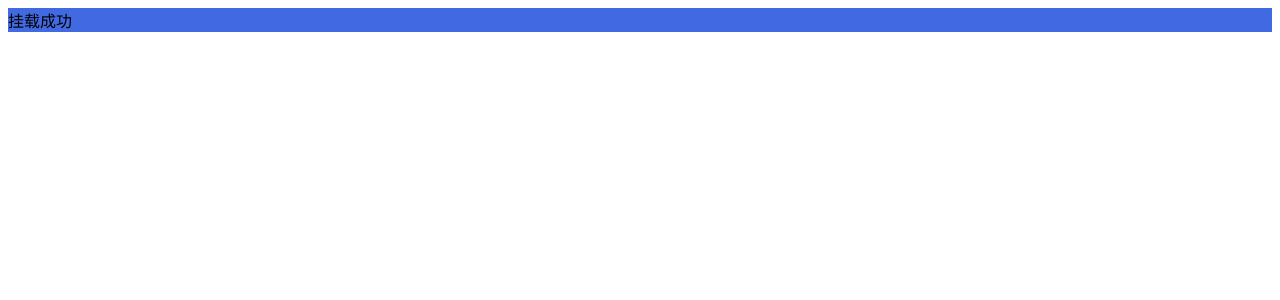
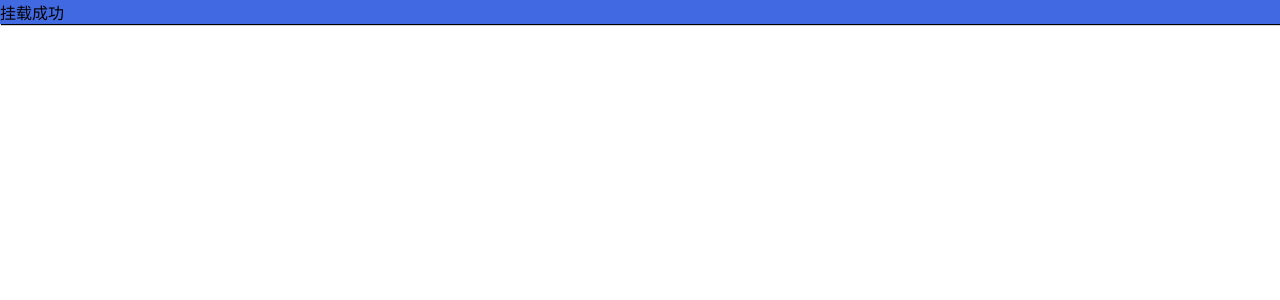
Before and after one commit to toBeTheLight/vue-webpack4-learning, a Vue app: page / in a window 1280 px wide. Shown: the top 300 px of the page. Built offline with nearby package versions, Linux system fonts and the light colour scheme.

Commit message:
add: style's config which are out of .vue * mini-css-extract-plugin instead of extract-text-webpack-plugin * add mini-css-extract-plugin to plugins * add styleLoaders in utils * add postcss.config.js

```diff
--- a/package.json
+++ b/package.json
@@ -18,6 +18,7 @@
   },
   "homepage": "https://github.com/toBeTheLight/vue-webpack4#readme",
   "devDependencies": {
+    "autoprefixer": "^8.3.0",
     "babel-core": "^6.26.0",
     "babel-loader": "^7.1.4",
     "babel-preset-env": "^1.6.1",
@@ -26,7 +27,10 @@
     "html-webpack-plugin": "^3.2.0",
     "less": "^3.0.1",
     "less-loader": "^4.1.0",
+    "mini-css-extract-plugin": "^0.4.0",
     "ora": "^2.0.0",
+    "postcss-import": "^11.1.0",
+    "postcss-url": "^7.3.2",
     "rimraf": "^2.6.2",
     "vue-loader": "^14.2.2",
     "vue-template-compiler": "^2.5.16",
@@ -34,6 +38,7 @@
     "webpack-merge": "^4.1.2"
   },
   "dependencies": {
+    "postcss-loader": "^2.1.4",
     "vue": "^2.5.16"
   }
 }
--- /dev/null
+++ b/postcss.config.js
@@ -0,0 +1,15 @@
+module.exports = {
+  plugins: {
+    // 处理@import
+    'postcss-import': {},
+    // 处理url
+    'postcss-url': {},
+    // 自动前缀
+    'autoprefixer': {
+      "browsers": [
+        "> 1%",
+        "last 2 versions"
+      ]
+    }
+  }
+}
--- a/src/App.vue
+++ b/src/App.vue
@@ -15,5 +15,6 @@ export default {
 <style scoped lang="less">
 .app {
   background-color: royalblue;
+  box-shadow: 1px 1px 1px black;
 }
 </style>
--- a/src/assets/reset.less
+++ b/src/assets/reset.css
@@ -3,6 +3,6 @@ html,body {
   width: 100%;
   padding: 0;
   margin: 0;
-  // 测试postcss
-  transform: scale(1.1)
+  /* 测试postcss */
+  box-shadow: 1px 1px 1px black;
 }
--- a/src/main.js
+++ b/src/main.js
@@ -1,5 +1,7 @@
 import Vue from 'vue'
 import App from './App.vue'
+
+import './assets/reset.css'
 
 new Vue({
   el: '#app',
```
Also changed, not shown: .postcssrc.js (deleted), 5 other files (tests, documents, lock files or other folders).
